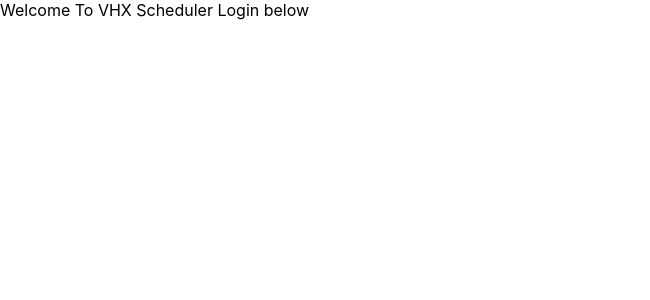
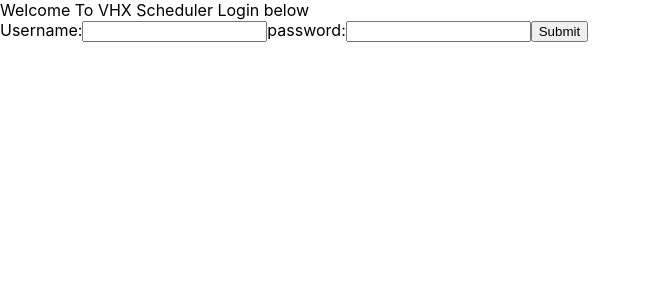
Before and after one commit to HackRU/VHX-Scheduler, a React (Create React App) app: page / in a window 1280 px wide. Shown: the top 300 px of the page, without its empty margins (0-650 px from the left). Built offline with nearby package versions, Linux system fonts and the light colour scheme.

Commit message:
fix bugs with login and add form

```diff
--- a/src/App.js
+++ b/src/App.js
@@ -1,4 +1,5 @@
 import React, { Component } from 'react';
+import Login from './Login'
 
 
 class App extends Component {
@@ -7,6 +8,7 @@ class App extends Component {
       <div className="App">
         Welcome To VHX Scheduler
         Login below
+        <Login />
       </div>
     );
   }
--- a/src/Login.jsx
+++ b/src/Login.jsx
@@ -3,15 +3,31 @@ import React, { Component } from 'react';
 
 export default class Login extends Component {
     constructor(){
+        super()
         this.state = {
-            login = "",
-            password = ""
+            login:"",
+            password:""
         }
 }
+ handleSubmit(){
+    console.log("fuck")
+ }
   render() {
     return (
       <div className="LoginForm">
+        <form onSubmit={this.handleSubmit}>
+        <label>
+          Username:
+          <input type="text" />
+        </label>
 
+
+          <label>
+          password:
+          <input type="password"/>
+        </label>
+        <input type="submit" value="Submit" />
+      </form>
       </div>
     );
   }
```
